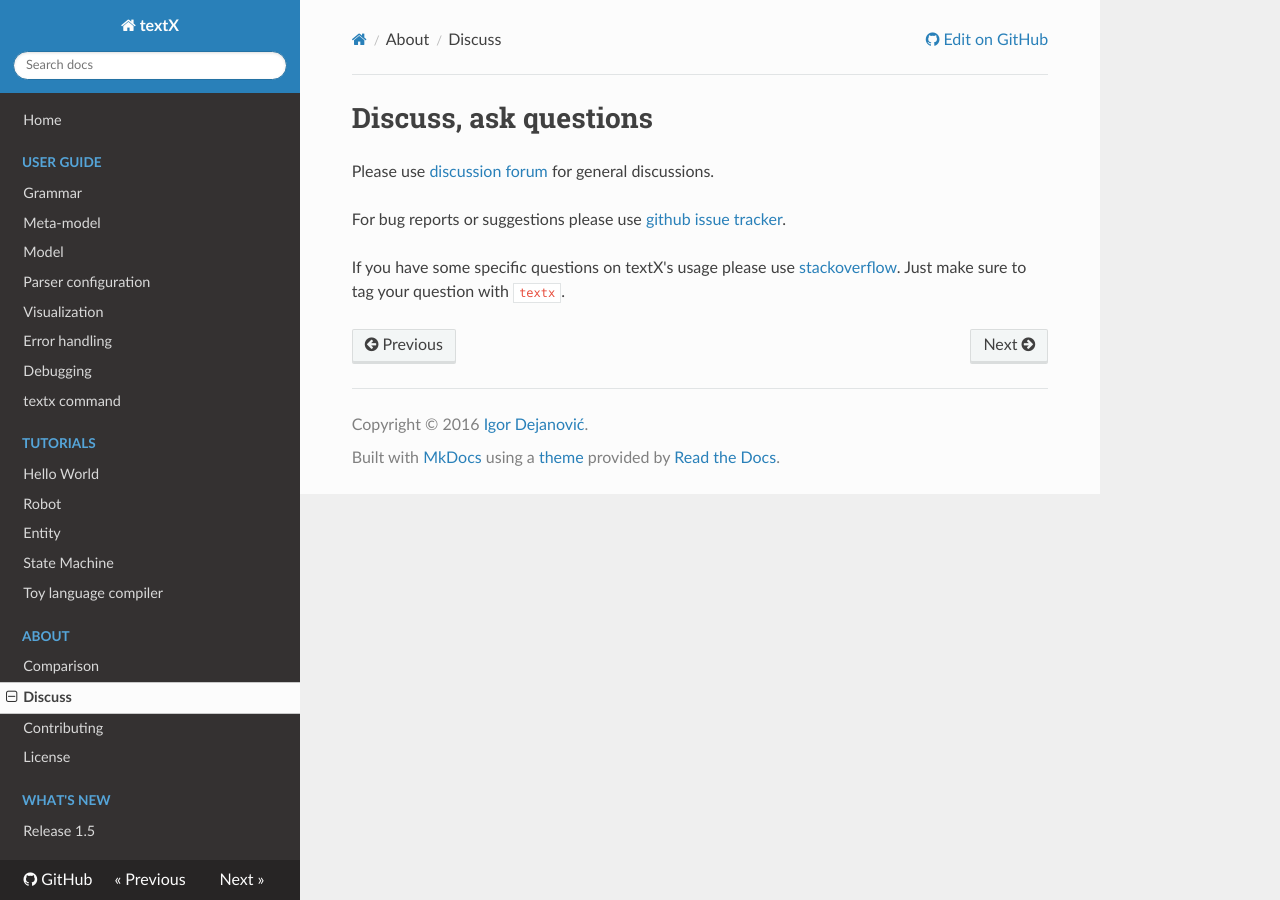
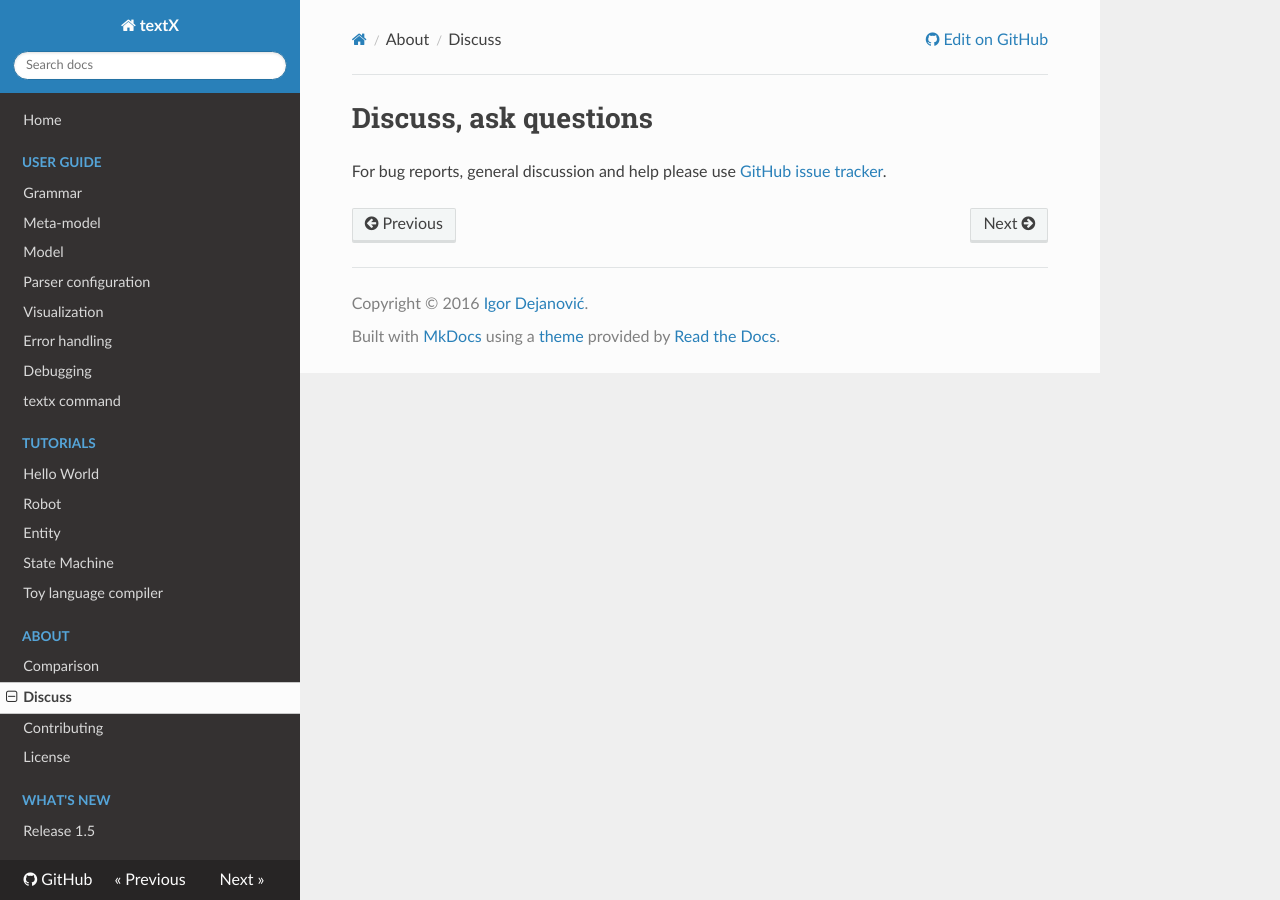
Before and after one commit to textX/textX, an MkDocs documentation site: the page built from docs/about/discuss.md, in a window 1280 px wide. Built offline with MkDocs 1.6.1, drawn with Linux system fonts in a browser that asks for light colours; nearby versions of some CDN libraries; old or Windows-style settings are respelled for this version of MkDocs.

Commit message:
GitHub issue tracker should be used for all discussions.

```diff
--- a/docs/about/discuss.md
+++ b/docs/about/discuss.md
@@ -1,12 +1,4 @@
 # Discuss, ask questions
 
-Please use [discussion
-forum](https://groups.google.com/forum/?hl=en#!forum/textx-talk) for general
-discussions.
-
-For bug reports or suggestions please use [github issue
+For bug reports, general discussion and help please use [GitHub issue
 tracker](https://github.com/igordejanovic/textx/issues/).
-
-If you have some specific questions on textX's usage please use
-[stackoverflow](http://stackoverflow.com/).  Just make sure to tag your question
-with `textx`.
```
Also changed, not shown: docs/ideas/README.md (+1 -3 lines), docs/index.md (+1 -2 lines), README.rst.
